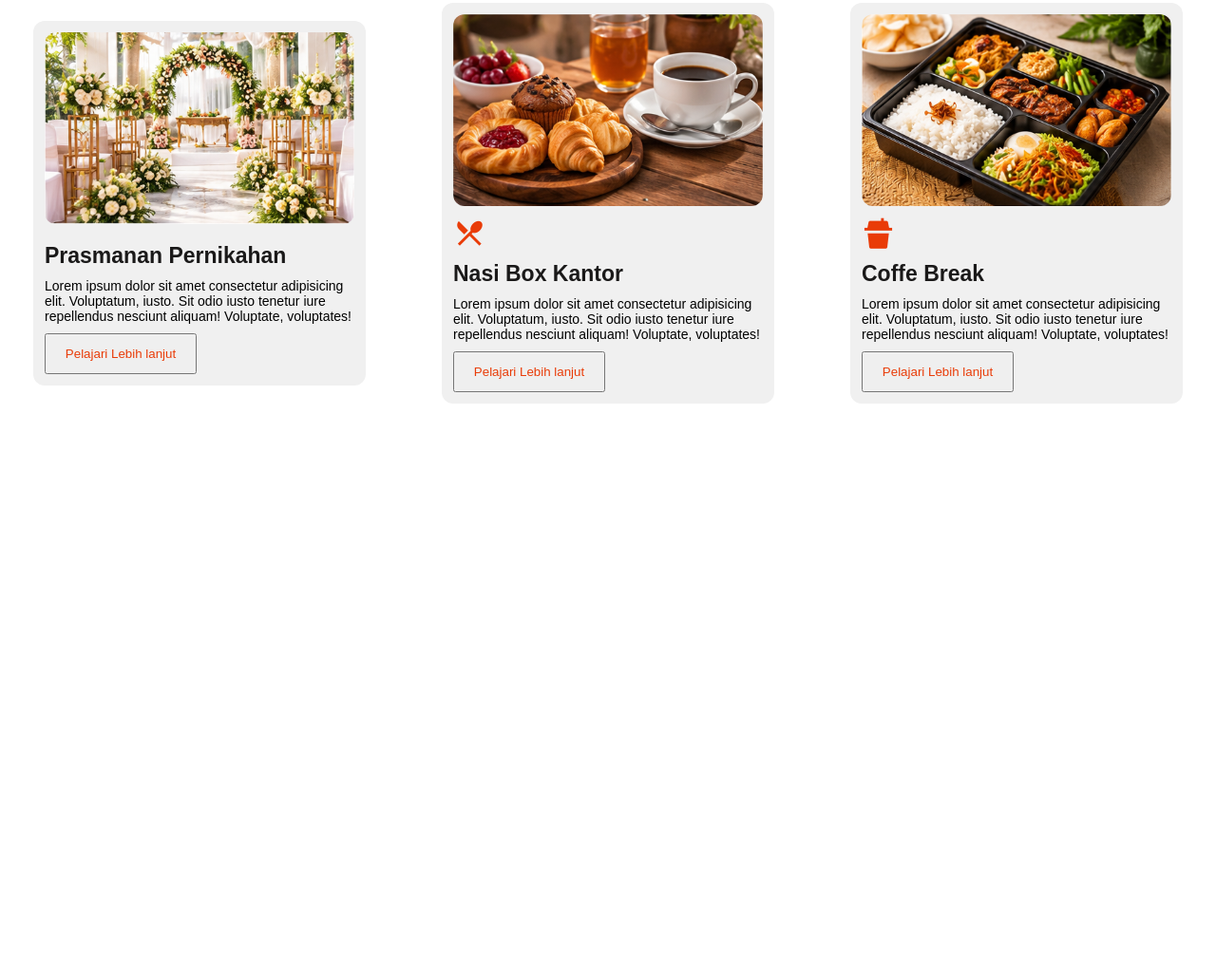
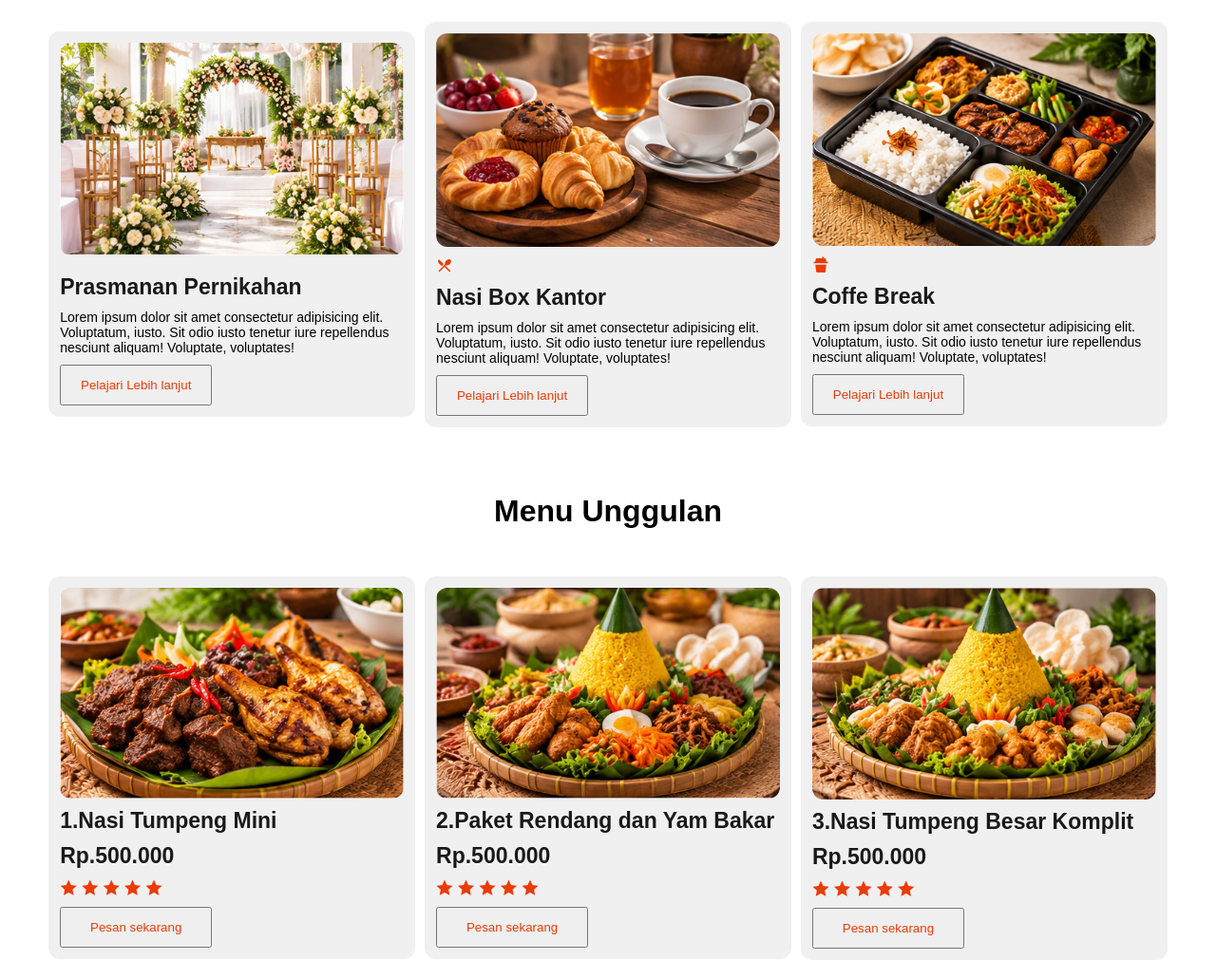
Before and after one commit to dendenasari28/CATERING-2026, a plain HTML site: page index.html in a window 1280 px wide. Shown: the part 886-1917 px from the top of the page at 95% size. Before the commit the page ends 1311 px from the top, so only its background shows below. Drawn offline with nearby package versions, Linux system fonts and the light colour scheme; some icons are missing; a web font is replaced by a local one.

Commit message:
memabhkan unggulan dan responsive

```diff
--- a/index.html
+++ b/index.html
@@ -118,6 +118,57 @@
     </div>
     <!-- layanan kami akhir -->
 
+    <!-- menu ungulan -->
+    <div class="unggulan">
+      <div class="unggulan-judu">
+        <h1>Menu Unggulan</h1>
+      </div>
+      <!-- cards -->
+      <div class="unggulan-cards">
+        <!-- kartu1 -->
+        <div class="card">
+          <img src="asset/ungggulan1.png" alt="" />
+          <h3>1.Nasi Tumpeng Mini</h3>
+          <h3>Rp.500.000</h3>
+          <div class="start">
+            <i class="ri-star-fill"></i>
+            <i class="ri-star-fill"></i>
+            <i class="ri-star-fill"></i>
+            <i class="ri-star-fill"></i>
+            <i class="ri-star-fill"></i>
+          </div>
+          <button type="button">Pesan sekarang</button>
+        </div>
+        <div class="card">
+          <img src="asset/unggulan2.png" alt="" />
+          <h3>2.Paket Rendang dan Yam Bakar</h3>
+          <h3>Rp.500.000</h3>
+          <div class="start">
+            <i class="ri-star-fill"></i>
+            <i class="ri-star-fill"></i>
+            <i class="ri-star-fill"></i>
+            <i class="ri-star-fill"></i>
+            <i class="ri-star-fill"></i>
+          </div>
+          <button type="button">Pesan sekarang</button>
+        </div>
+        <div class="card">
+          <img src="asset/unggulan3.png" alt="" />
+          <h3>3.Nasi Tumpeng Besar Komplit</h3>
+          <h3>Rp.500.000</h3>
+          <div class="start">
+            <i class="ri-star-fill"></i>
+            <i class="ri-star-fill"></i>
+            <i class="ri-star-fill"></i>
+            <i class="ri-star-fill"></i>
+            <i class="ri-star-fill"></i>
+          </div>
+          <button type="button">Pesan sekarang</button>
+        </div>
+      </div>
+    </div>
+    <!-- menu ungulan akhir -->
+
     <!-- javascript -->
     <script src="js/script.js"></script>
   </body>
--- a/style.css
+++ b/style.css
@@ -144,6 +144,7 @@ nav .tombol {
 
 /* service */
 .service {
+  padding: 20px 4%;
   margin-top: 30px;
   width: 100%;
   display: flex;
@@ -171,7 +172,9 @@ nav .tombol {
   justify-content: center;
   flex-direction: column;
   gap: 10px;
+  flex-grow: 1;
 }
+
 .card img {
   border-radius: 12px;
 }
@@ -192,6 +195,56 @@ nav .tombol {
   color: var(--primary);
 }
 /* service end */
+
+/* unggulan  */
+.unggulan {
+  padding: 20px 4%;
+  margin-top: 30px;
+  width: 100%;
+  display: flex;
+  flex-direction: column;
+  gap: 50px;
+}
+.unggulan .unggulan-judu {
+  display: flex;
+  justify-content: center;
+}
+.unggulan .unggulan-cards {
+  width: 100%;
+  display: flex;
+  justify-content: space-around;
+  flex-wrap: wrap;
+  align-items: center;
+  gap: 10px;
+}
+.unggulan-cards .card {
+  width: 350px;
+  padding: 12px;
+  background-color: #f0f0f0;
+  border-radius: 12px;
+  display: flex;
+  justify-content: center;
+  flex-direction: column;
+  gap: 10px;
+  flex-grow: 1;
+}
+
+.card img {
+  border-radius: 12px;
+}
+.card h3 {
+  font-size: 23px;
+  color: var(--hitam);
+}
+.card button {
+  width: 160px;
+  padding: 12px;
+  color: var(--primary);
+}
+.card i {
+  font-size: 18px;
+}
+/* unggulan end */
 
 /* RESPONSIVE HP, TABLET */
 /* 1.TABLET */
```
